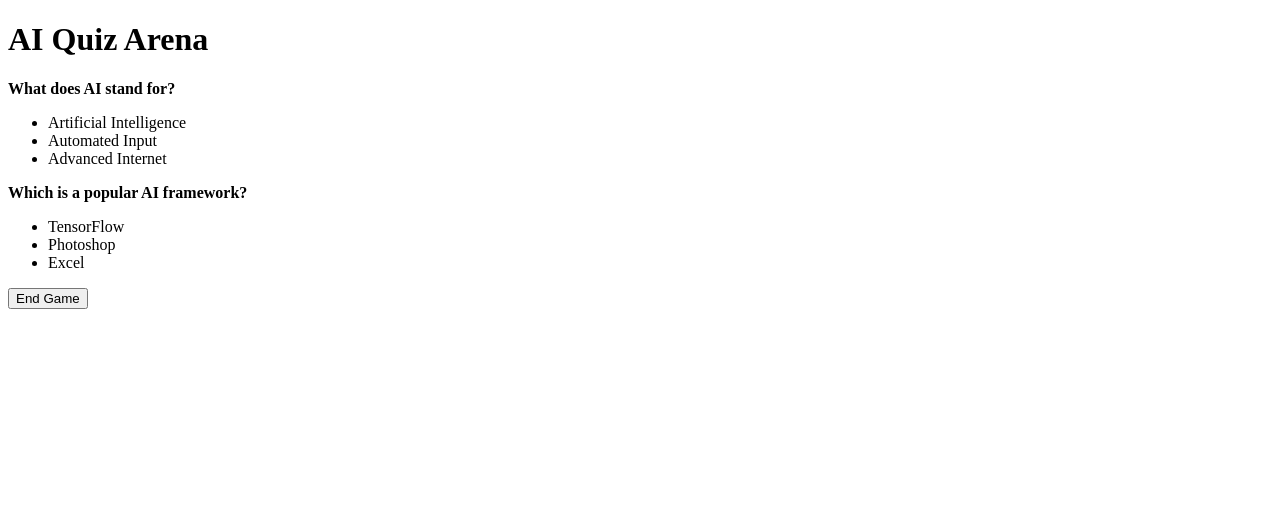
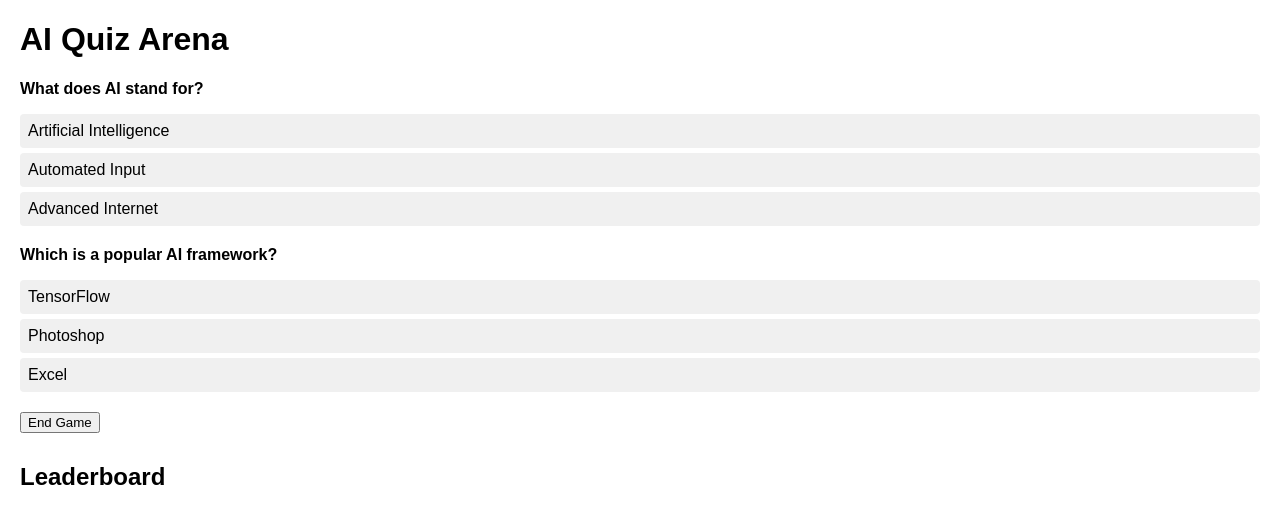
Before and after one commit to ptahkenneth/ai_quiz_arena, a Flask app: page /quiz in a window 1280 px wide. Shown: the top 524 px of the page. Run offline with Flask 3, Linux system fonts and the light colour scheme; some libraries are stand-ins or nearby versions.

Commit message:
Update quiz.html with Socket.IO interactivity

```diff
--- a/templates/quiz.html
+++ b/templates/quiz.html
@@ -3,6 +3,20 @@
 <head>
     <meta charset="UTF-8">
     <title>AI Quiz Arena</title>
+    <style>
+        body { font-family: Arial, sans-serif; margin: 20px; }
+        .question-block { margin-bottom: 20px; }
+        ul { list-style-type: none; padding: 0; }
+        li {
+            background: #f0f0f0;
+            margin: 5px 0;
+            padding: 8px;
+            cursor: pointer;
+            border-radius: 4px;
+        }
+        li:hover { background: #dcdcdc; }
+        #leaderboard { margin-top: 30px; }
+    </style>
 </head>
 <body>
     <h1>AI Quiz Arena</h1>
@@ -12,12 +26,55 @@
             <p><strong>{{ q['question'] }}</strong></p>
             <ul>
                 {% for option in q['options'] %}
-                    <li>{{ option }}</li>
+                    <li onclick="submitAnswer('{{ option }}')">{{ option }}</li>
                 {% endfor %}
             </ul>
         </div>
     {% endfor %}
 
-    <button>End Game</button>
+    <button onclick="endGame()">End Game</button>
+
+    <div id="leaderboard">
+        <h2>Leaderboard</h2>
+        <ul id="scores"></ul>
+    </div>
+
+    <!-- Socket.IO client -->
+    <script src="https://cdn.socket.io/4.5.4/socket.io.min.js"></script>
+    <script>
+        const socket = io();
+
+        // Submit answer when option clicked
+        function submitAnswer(answer) {
+            socket.emit('submit_answer', { answer: answer });
+        }
+
+        // End game button
+        function endGame() {
+            socket.emit('end_game');
+        }
+
+        // Listen for new question broadcast
+        socket.on('new_question', (question) => {
+            console.log("New question received:", question);
+            // You could dynamically replace DOM content here if needed
+        });
+
+        // Update leaderboard
+        socket.on('update_leaderboard', (players) => {
+            const scoresList = document.getElementById('scores');
+            scoresList.innerHTML = '';
+            for (const [player, score] of Object.entries(players)) {
+                const li = document.createElement('li');
+                li.textContent = player + ": " + score;
+                scoresList.appendChild(li);
+            }
+        });
+
+        // Show winner and badge
+        socket.on('game_over', (data) => {
+            alert("Winner: " + data.winner + " 🎉 Badge: " + data.badge);
+        });
+    </script>
 </body>
 </html>
```
